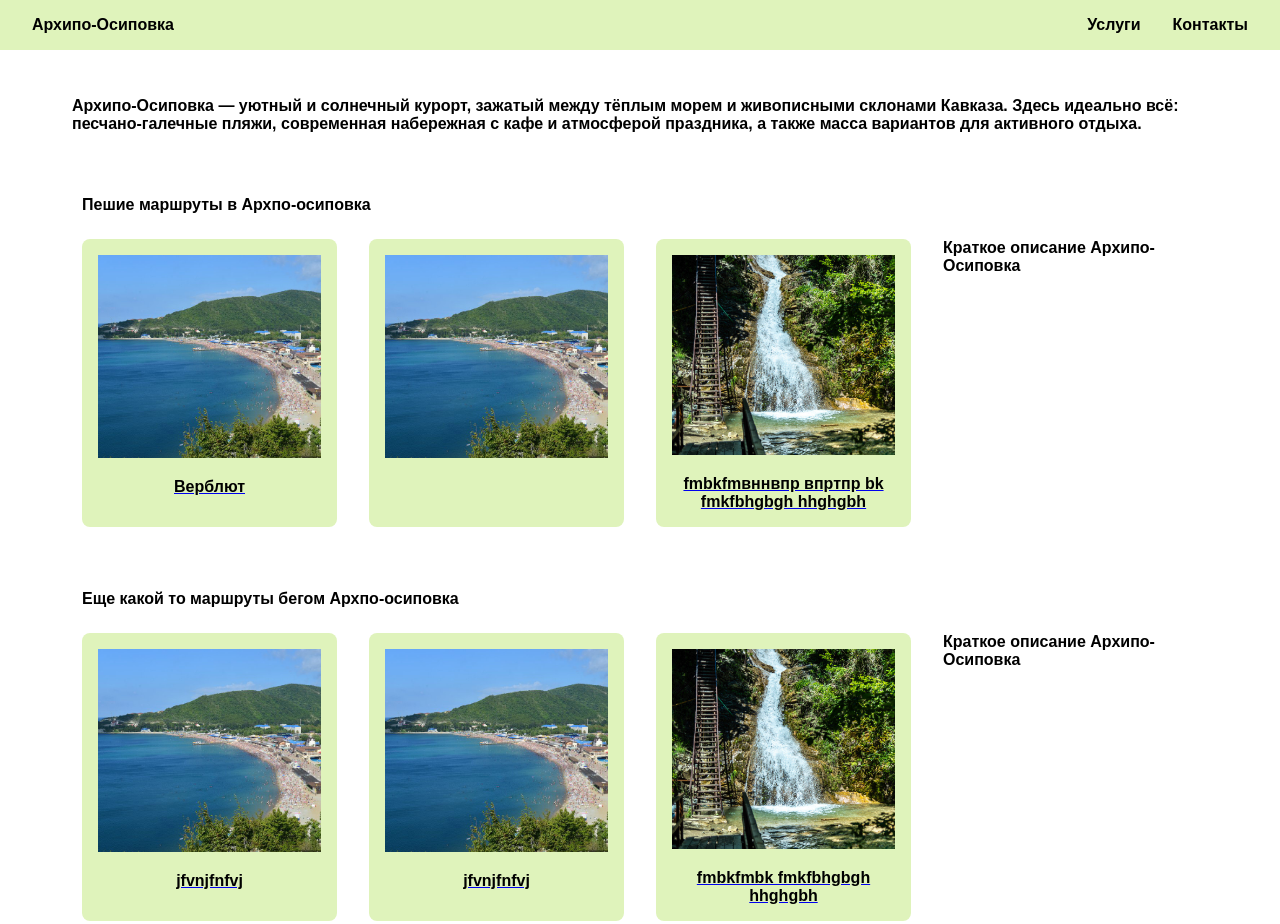
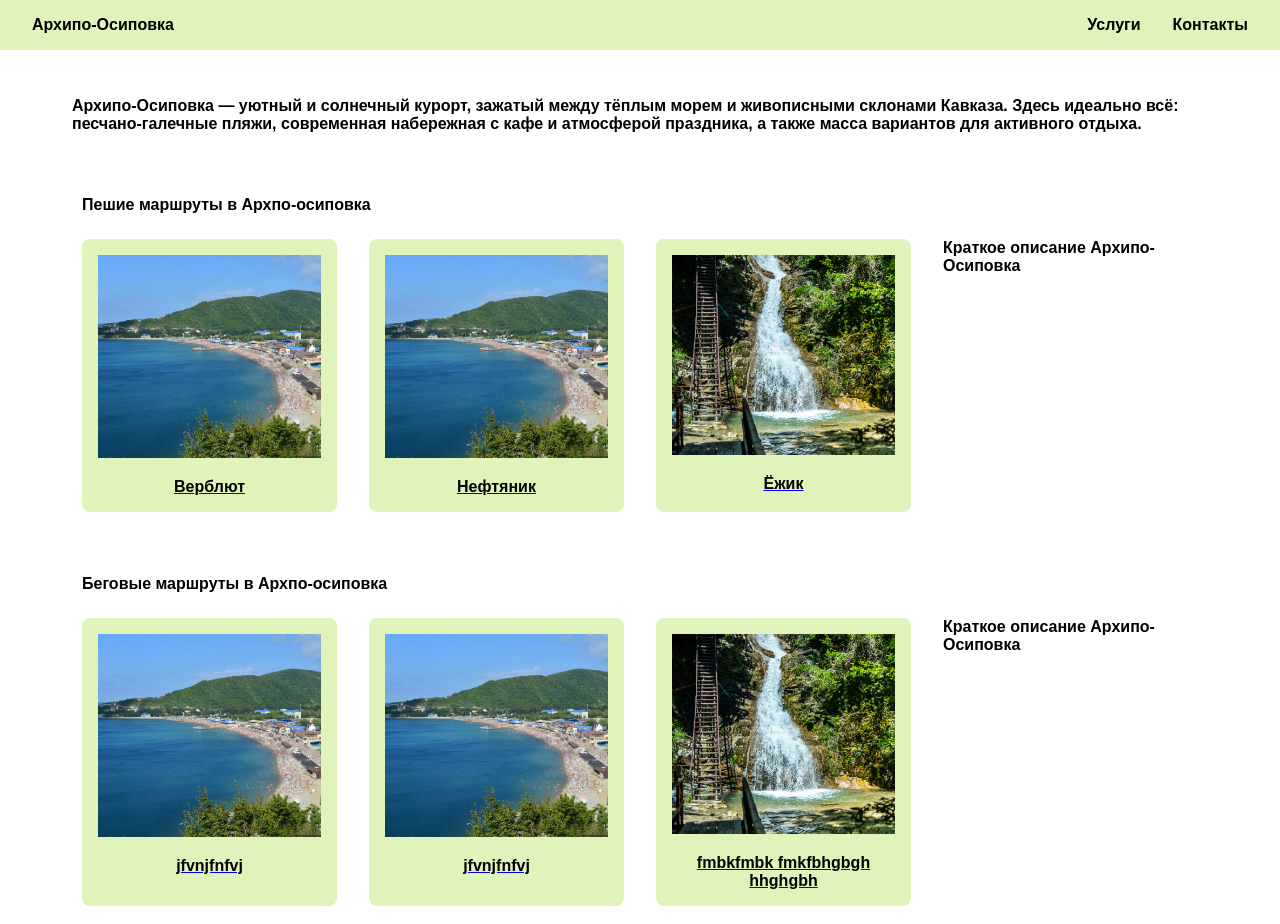
Before and after one commit to zuzegor2211-maker/newSite3, a plain HTML site: page index.html in a window 1280 px wide. Shown: the top 924 px of the page. Drawn offline with Linux system fonts and the light colour scheme.

Commit message:
index.html

```diff
--- a/index.html
+++ b/index.html
@@ -50,13 +50,13 @@
                     <div class="product-card">
                         <a href="/">
                             <img src="фото/фото верблют.jpg" height="400" alt="">
-                            <p class="kol"></p>
+                            <p class="kol">Нефтяник</p>
                         </a>
                     </div>
                     <div class="product-card">
                         <a href="/">
                             <img src="фото/водопад.jpg" height="400" alt="">
-                            <p class="kol">fmbkfmвннвпр впртпр bk fmkfbhgbgh hhghgbh</p>
+                            <p class="kol">Ёжик</p>
                         </a>
                     </div>
                     <div>
@@ -69,7 +69,7 @@
         <section class="products">
             <!--Шапка каталога 2-->
             <div class="box-7">
-                <p>Еще какой то маршруты бегом Архпо-осиповка</p>
+                <p>Беговые маршруты в Архпо-осиповка</p>
             </div>
             <!--Каталог маршрутов бегом-->
             <div class="box-6">
```
